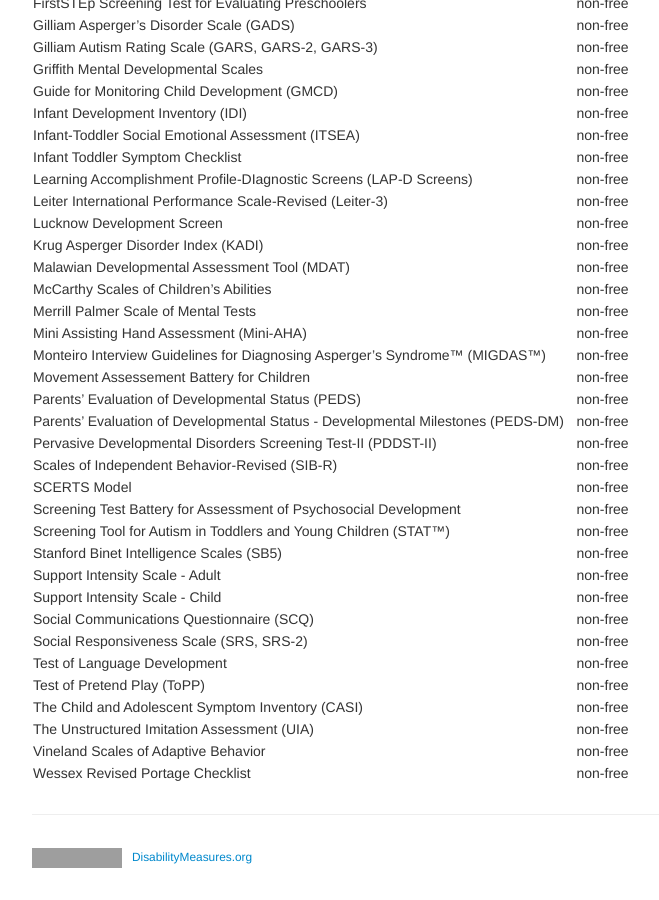
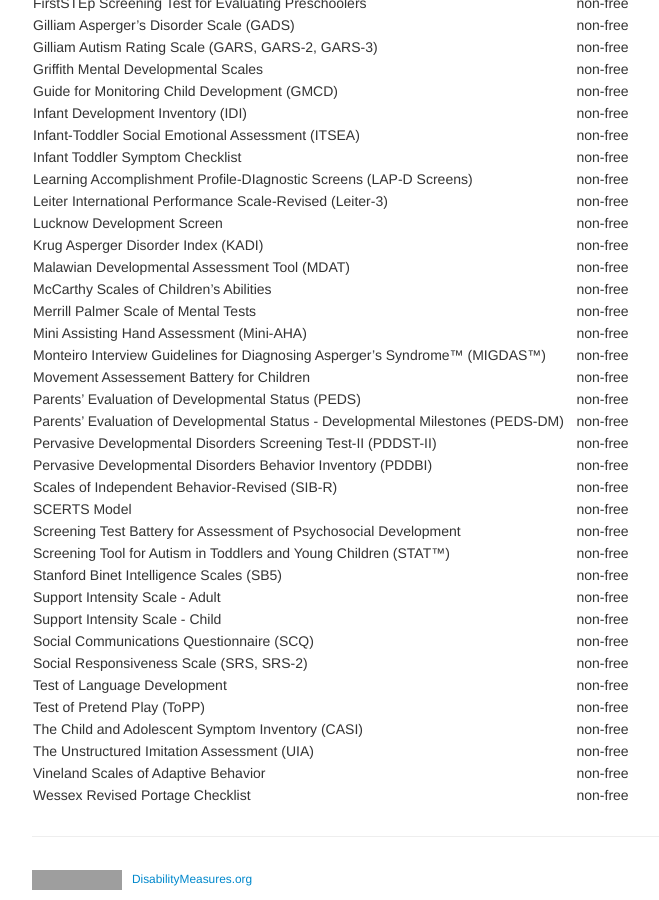
Before and after one commit to mjmaenner/disabilitymeasures, a Jekyll site: the page built from pages/donotqualify.md, in a window 1280 px wide and 900 px high, scrolled down 1294 px. Shown: the whole window, without its empty margins (258-917 px from the left). Built offline with Jekyll 4.4.1, drawn with Linux system fonts in a browser that asks for light colours; before the commit the page ends 2172 px from its top, so only the background shows below that; grey boxes are pictures that could not be loaded.

Commit message:
added pddbi

```diff
--- a/pages/donotqualify.md
+++ b/pages/donotqualify.md
@@ -81,6 +81,7 @@ Movement Assessement Battery for Children | non-free
 Parents' Evaluation of Developmental Status (PEDS) | non-free
 Parents' Evaluation of Developmental Status - Developmental Milestones (PEDS-DM) | non-free
 Pervasive Developmental Disorders Screening Test-II (PDDST-II) | non-free
+Pervasive Developmental Disorders Behavior Inventory (PDDBI) | non-free
 Scales of Independent Behavior-Revised (SIB-R) | non-free
 SCERTS Model | non-free
 Screening Test Battery for Assessment of Psychosocial Development | non-free
```
